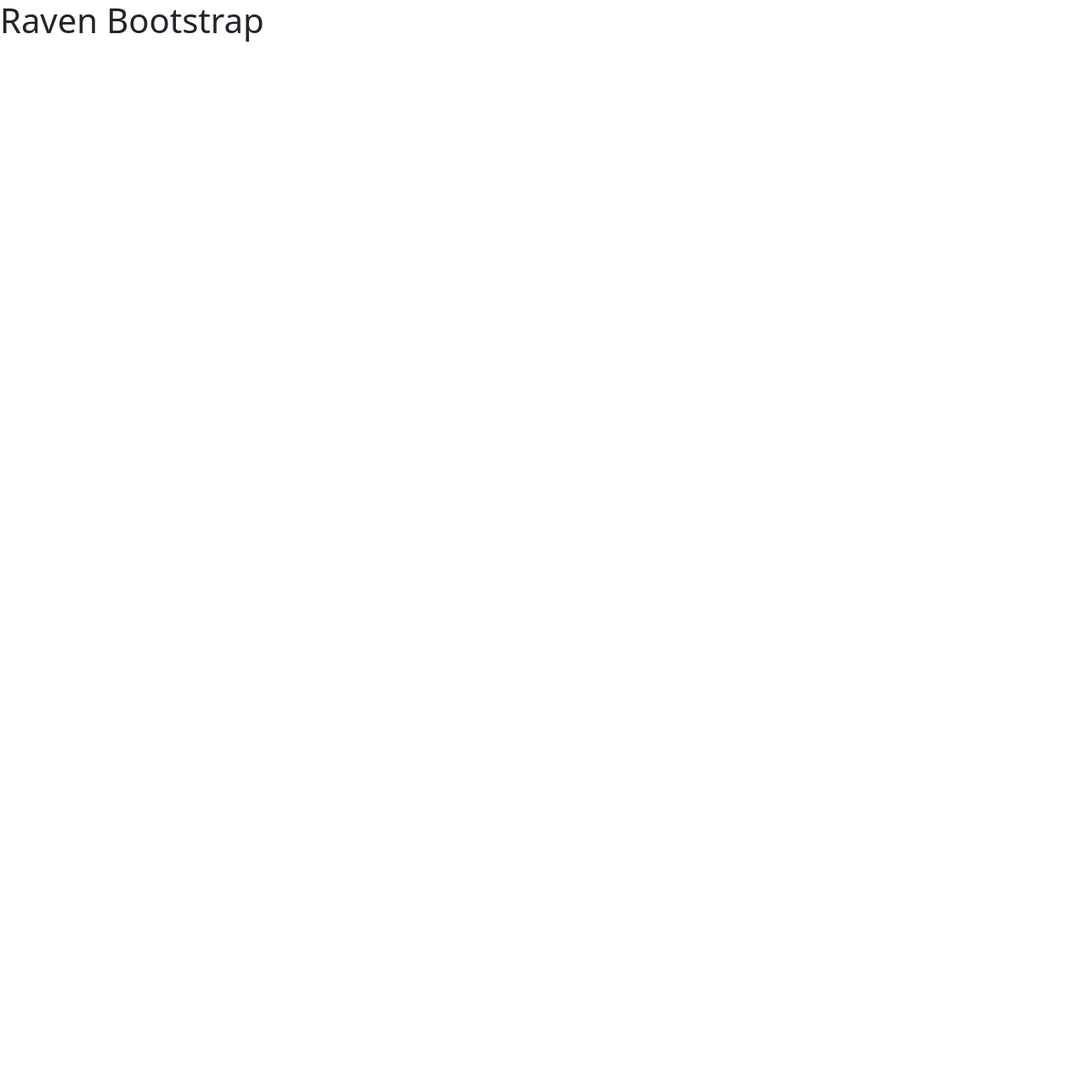
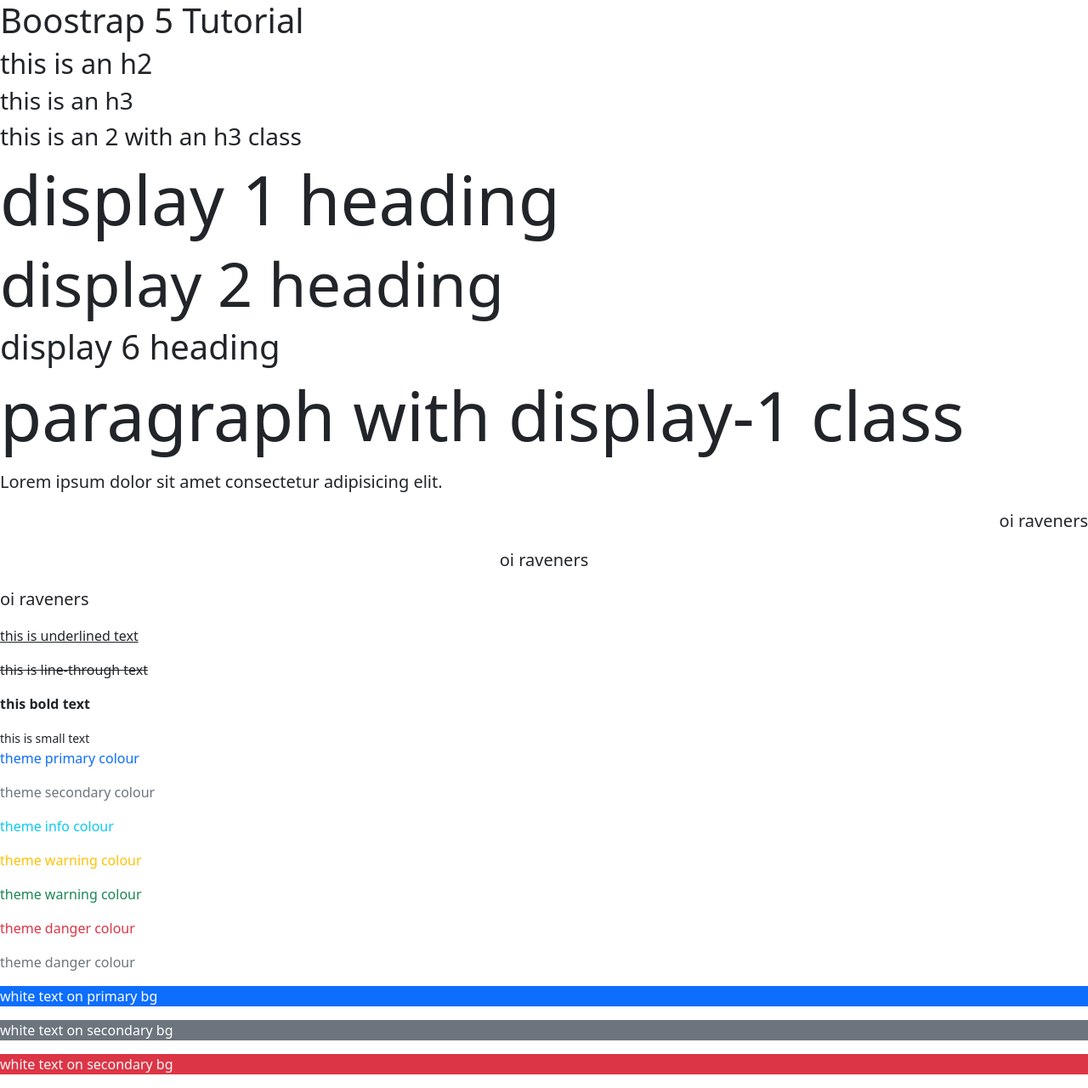
Before and after one commit to vroeN2/bootstrap-5-tutorial, a plain HTML site: page index.html in a window 1280 px wide. Shown: the whole page at 85% size. Before the commit the page ends 800 px from the top, so only its background shows below. Drawn offline with nearby package versions, Linux system fonts and the light colour scheme.

Commit message:
[L-2] Colors and Typography
Use bootstrap predefined text styles and color themes

```diff
--- a/index.html
+++ b/index.html
@@ -9,7 +9,43 @@
     <title>Raven Bootstrap - the Book</title>
 </head>
 <body>
-    <h1>Raven Bootstrap</h1>
+    <!--  heading tags -->
+    <h1>Boostrap 5 Tutorial</h1>
+    <h2>this is an h2</h2>
+    <h3>this is an h3</h3>
+    <h2 class="h3">this is an 2 with an h3 class</h2>
+
+    <!-- display headings -->
+    <h1 class="display-1">display 1 heading</h1>
+    <h1 class="display-2">display 2 heading</h1>
+    <h1 class="display-6">display 6 heading</h1>
+    <p class="display-1">paragraph with display-1 class</p>
+
+    <!-- lead text & alignment -->
+    <p class="lead">Lorem ipsum dolor sit amet consectetur adipisicing elit.</p>
+    <p class="lead text-end">oi raveners</p>
+    <p class="lead text-center">oi raveners</p>
+    <p class="lead text-start">oi raveners</p>
+
+    <!-- text decoration & font weight -->
+    <p class="text-decoration-underline">this is underlined text</p>
+    <p class="text-decoration-line-through">this is line-through text</p>
+    <p class="fw-bold">this bold text</p>
+    <small>this is small text</small>
+
+    <!-- text colours -->
+    <p class="text-primary">theme primary colour</p>
+    <p class="text-secondary">theme secondary colour</p>
+    <p class="text-info">theme info colour</p>
+    <p class="text-warning">theme warning colour</p>
+    <p class="text-success">theme warning colour</p>
+    <p class="text-danger">theme danger colour</p>
+    <p class="text-muted">theme danger colour</p>
+
+    <!-- bg colors -->
+    <p class="text-white bg-primary">white text on primary bg</p>
+    <p class="text-white bg-secondary">white text on secondary bg</p>
+    <p class="text-light bg-danger">white text on secondary bg</p>
 
     <script src="https://cdn.jsdelivr.net/npm/bootstrap@5.1.3/dist/js/bootstrap.bundle.min.js" integrity="sha384-ka7Sk0Gln4gmtz2MlQnikT1wXgYsOg+OMhuP+IlRH9sENBO0LRn5q+8nbTov4+1p" crossorigin="anonymous"></script>
 </body>
```
